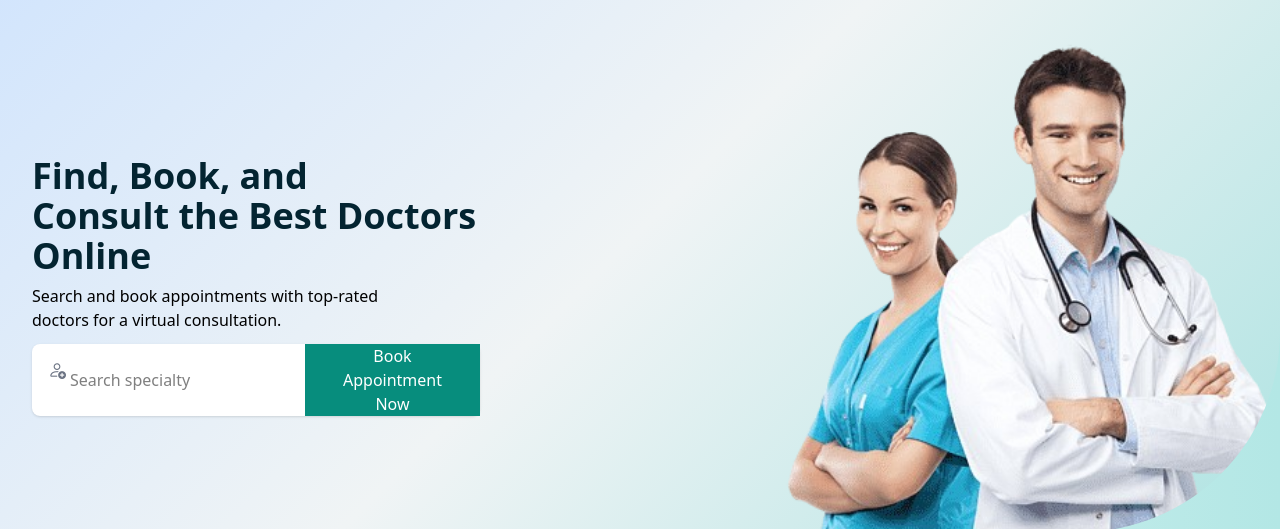
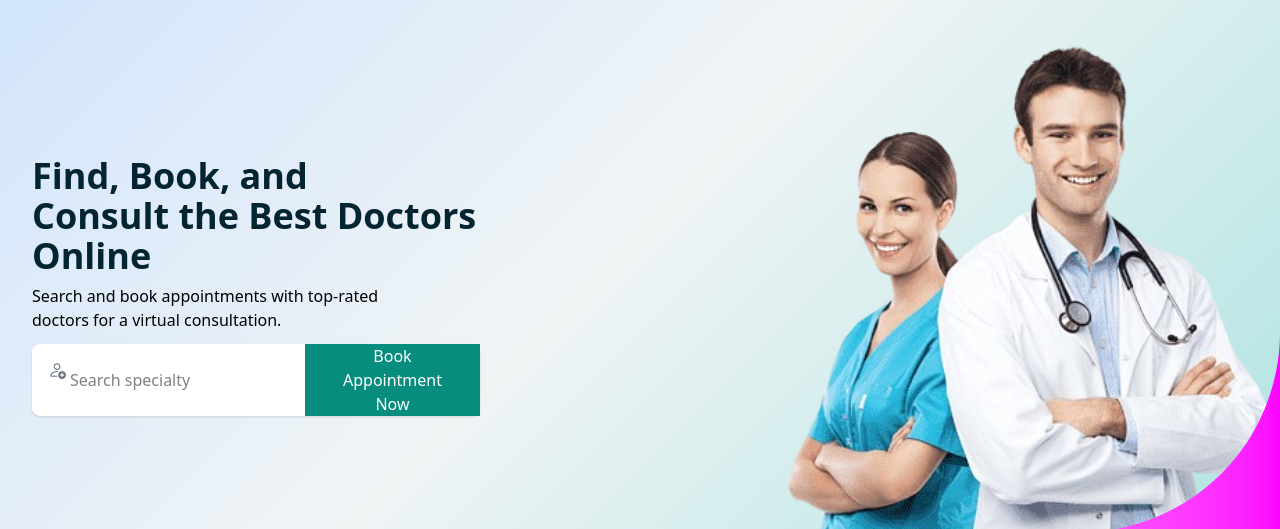
Before and after one commit to talha125-git/landing_page1, a website: page index.html in a window 1280 px wide. Shown: the part 72-601 px from the top of the page. Drawn offline with nearby package versions, Linux system fonts and the light colour scheme.

Commit message:
Updated colors for checking

```diff
--- a/index.html
+++ b/index.html
@@ -16,7 +16,7 @@
 
 </head>
 
-<body class="bg-gradient-to-r from-white to-[#B3E7E5]">
+<body class="bg-gradient-to-r from-white to-[#fb00ff]">
     <!-- Hero -->
     <section class=" w-full rounded-br-[200px] bg-[linear-gradient(135deg,#D0E4FD_0%,#F0F4F5_50%,#AFE3E2_100%)]">
         <!-- Header -->
--- a/package.json
+++ b/package.json
@@ -2,9 +2,9 @@
   "name": "my-tailwind-site",
   "version": "1.0.0",
   "scripts": {
-    "build": "npx tailwindcss -i ./src/input.css -o ./output.css --minify",
+    "build": "npx tailwindcss -i ./src/input.css -o ./dist/output.css --minify",
     "predeploy": "npm run build",
-    "deploy": "gh-pages -d ."
+    "deploy": "gh-pages -d dist --no-history"
   },
   "dependencies": {
     "@tailwindcss/cli": "^4.1.11",
```
Also changed, not shown: dist/output.css, output.css.
